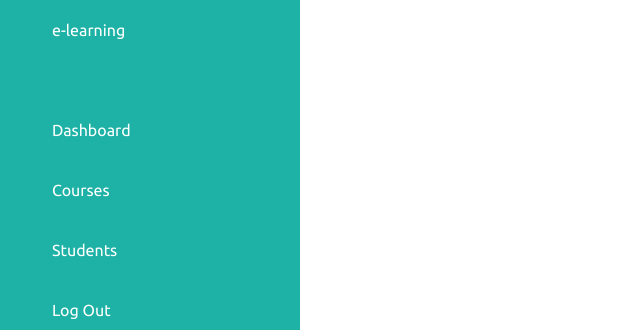
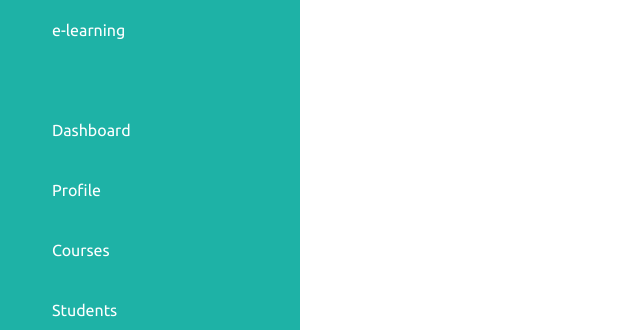
Before and after one commit to Abdallah2110678/ASWE-Project, a React (Create React App) app in the folder front-end/: page /instructor in a window 1280 px wide. Shown: the top 330 px of the page, without its empty margins (0-640 px from the left). Built offline with nearby package versions, Linux system fonts and the light colour scheme.

Commit message:
fixed something in the instructor  asidebar

```diff
--- a/front-end/src/components/common/asidebar-instructor/asidebar.jsx
+++ b/front-end/src/components/common/asidebar-instructor/asidebar.jsx
@@ -39,13 +39,21 @@ const Aside_Instructor = () => {
               <span className="iconn">
                 <ion-icon name="document-text-outline"></ion-icon>
               </span>
+              <span className="title">Profile</span>
+            </a>
+          </li>
+          <li onClick={handleMouseOver}>
+            <a href="#">
+              <span className="iconn">
+                <ion-icon name="people-outline"></ion-icon>
+              </span>
               <span className="title">Courses</span>
             </a>
           </li>
           <li onClick={handleMouseOver}>
             <a href="#">
               <span className="iconn">
-                <ion-icon name="people-outline"></ion-icon>
+                <ion-icon name="log-out-outline"></ion-icon>
               </span>
               <span className="title">Students</span>
             </a>
@@ -58,7 +66,6 @@ const Aside_Instructor = () => {
               <span className="title">Log Out</span>
             </a>
           </li>
-          {/* Add more list items here */}
         </ul>
       </div>
     </div>
```
